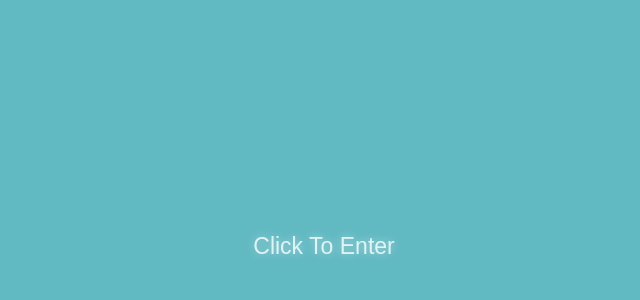
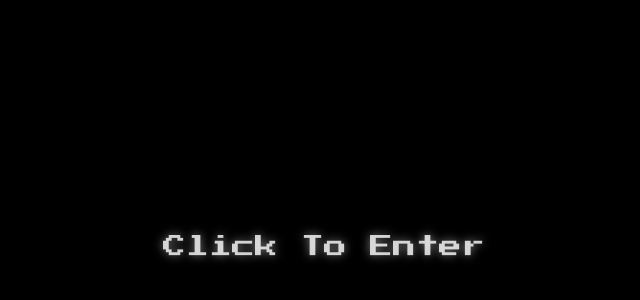
Before and after one commit to chitrakshbotwala/getto, a plain HTML site: page index.html in a window 1280 px wide. Shown: the part 154-454 px from the top of the page, without its empty margins (316-956 px from the left). Drawn offline with Linux system fonts and the light colour scheme.

Commit message:
Update index.html

```diff
--- a/index.html
+++ b/index.html
@@ -10,12 +10,12 @@
 
   <style>
     @font-face {
-      font-family: "blanka", sans-serif;
-      src: url("Blanka-Regular.ttf");
+      font-family: "Press Start 2P", sans-serif;
+      src: url("Ambient.ttf");
     }
 
     body {
-      background-color: #61b9c2;
+      background-color: black;
       background-size: cover;
       background-position: center;
       background-repeat: no-repeat;
@@ -35,7 +35,7 @@
       text-align: center;
       color: rgba(255, 255, 255, 0.8);
       font-size: 12px;
-      font-family: "blanka", sans-serif;
+      font-family: "Press Start 2P", sans-serif;
       text-shadow: 0px 0px 10px rgba(255, 255, 255, 0.5);
     }
 
@@ -50,7 +50,7 @@
       text-align: center;
       color: rgba(255, 255, 255, 0.8);
       font-size: 23px;
-      font-family: "blanka", sans-serif;
+      font-family: "Press Start 2P", sans-serif;
       text-shadow: 0px 0px 10px rgba(255, 255, 255, 0.5);
       backdrop-filter: blur(10px);
       cursor: pointer;
```
